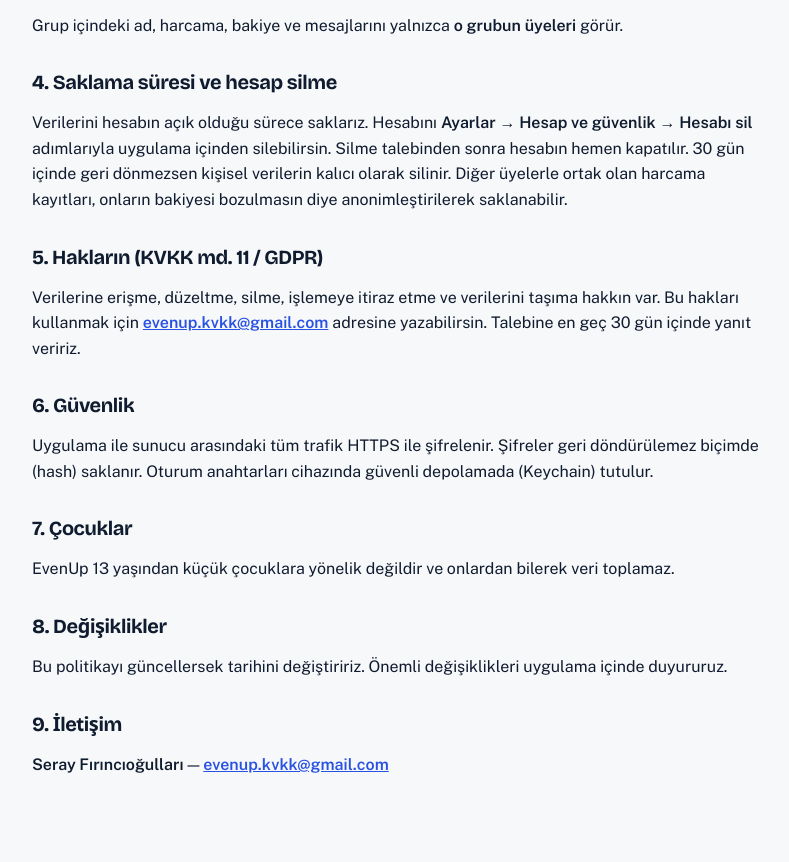
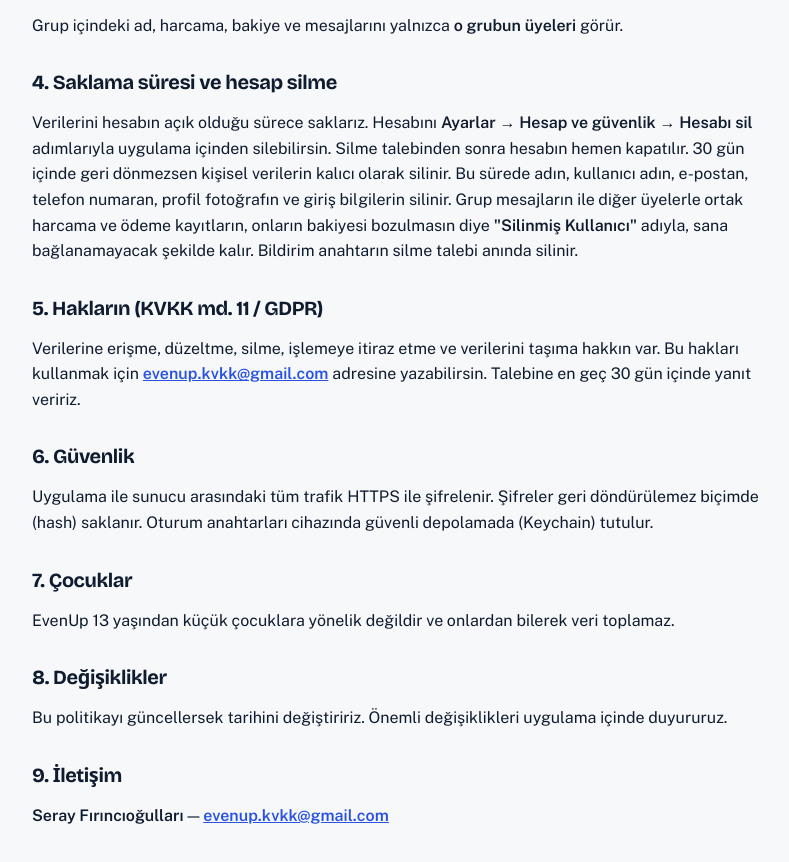
Before and after one commit to serayfirinciogullari/evenup-legal, a plain HTML site: page gizlilik/index.html in a window 1280 px wide. Shown: the part 1423-2285 px from the top of the page, without its empty margins (244-1033 px from the left). Drawn offline with nearby package versions, Linux system fonts and the light colour scheme.

Commit message:
Add files via upload

```diff
--- a/gizlilik/index.html
+++ b/gizlilik/index.html
@@ -36,7 +36,7 @@
 <ul><li><strong>Render</strong> (sunucu ve veritabanı barındırma)</li><li><strong>OpenAI</strong> (yalnızca evenAI kullanıldığında, bkz. madde 2)</li><li><strong>Apple ve Google</strong> (yalnızca o yöntemle giriş yaptığında kimlik doğrulama için)</li><li><strong>Expo / Apple Push Notification Service / Firebase Cloud Messaging</strong> (bildirim iletimi)</li></ul>
 <p>Grup içindeki ad, harcama, bakiye ve mesajlarını yalnızca <strong>o grubun üyeleri</strong> görür.</p>
 <h2>4. Saklama süresi ve hesap silme</h2>
-<p>Verilerini hesabın açık olduğu sürece saklarız. Hesabını <strong>Ayarlar → Hesap ve güvenlik → Hesabı sil</strong> adımlarıyla uygulama içinden silebilirsin. Silme talebinden sonra hesabın hemen kapatılır. 30 gün içinde geri dönmezsen kişisel verilerin kalıcı olarak silinir. Diğer üyelerle ortak olan harcama kayıtları, onların bakiyesi bozulmasın diye anonimleştirilerek saklanabilir.</p>
+<p>Verilerini hesabın açık olduğu sürece saklarız. Hesabını <strong>Ayarlar → Hesap ve güvenlik → Hesabı sil</strong> adımlarıyla uygulama içinden silebilirsin. Silme talebinden sonra hesabın hemen kapatılır. 30 gün içinde geri dönmezsen kişisel verilerin kalıcı olarak silinir. Bu sürede adın, kullanıcı adın, e-postan, telefon numaran, profil fotoğrafın ve giriş bilgilerin silinir. Grup mesajların ile diğer üyelerle ortak harcama ve ödeme kayıtların, onların bakiyesi bozulmasın diye <strong>"Silinmiş Kullanıcı"</strong> adıyla, sana bağlanamayacak şekilde kalır. Bildirim anahtarın silme talebi anında silinir.</p>
 <h2>5. Hakların (KVKK md. 11 / GDPR)</h2>
 <p>Verilerine erişme, düzeltme, silme, işlemeye itiraz etme ve verilerini taşıma hakkın var. Bu hakları kullanmak için <strong><a href="mailto:evenup.kvkk@gmail.com">evenup.kvkk@gmail.com</a></strong> adresine yazabilirsin. Talebine en geç 30 gün içinde yanıt veririz.</p>
 <h2>6. Güvenlik</h2>
```
